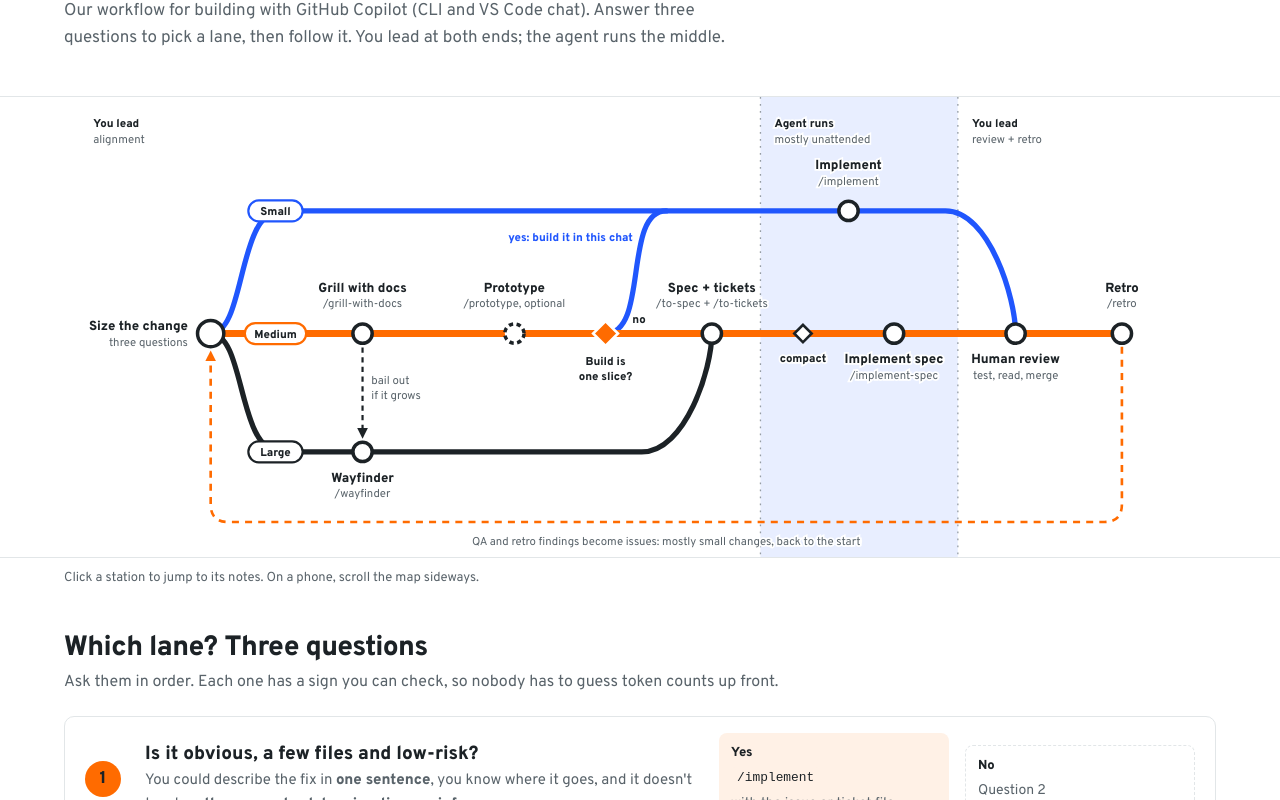
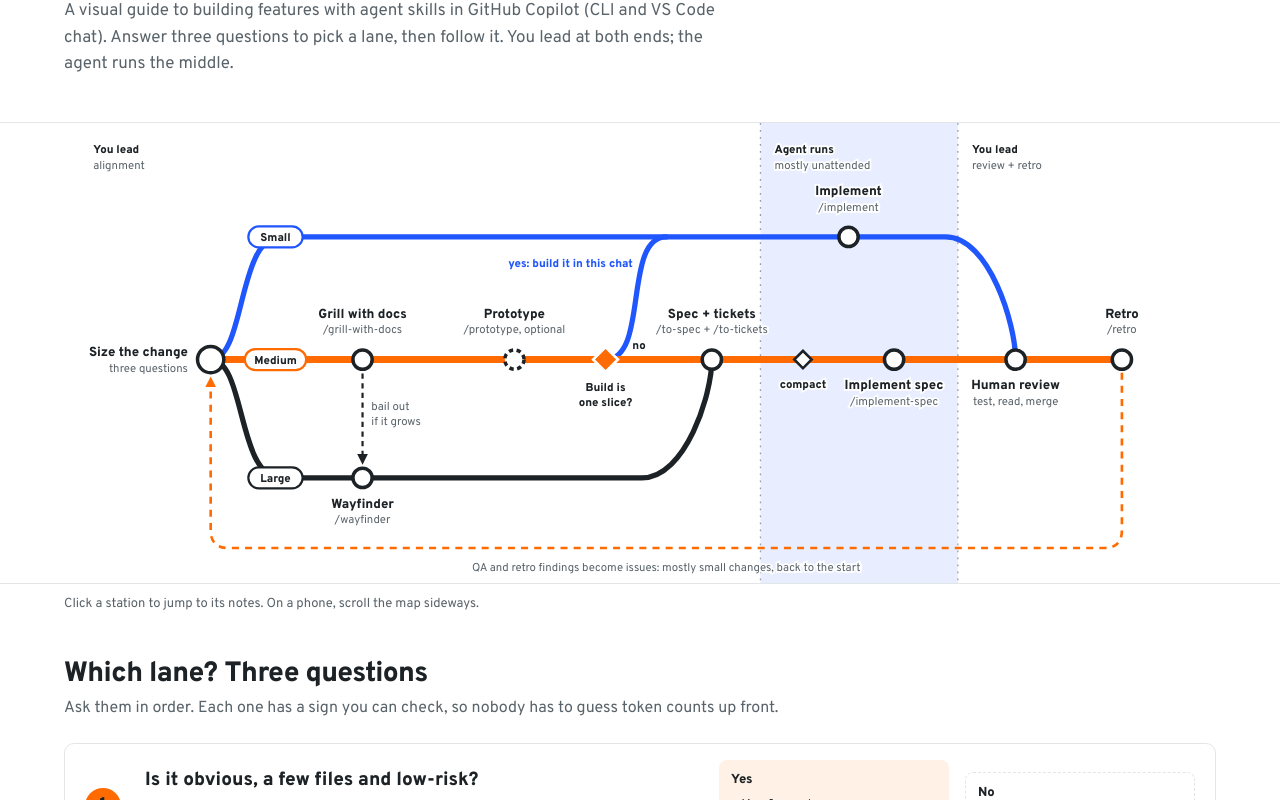
Before and after one commit to KonradZwl/skills-usage-map, a plain HTML site: page index.html in a window 1280 px wide. Shown: the part 109-909 px from the top of the page. Drawn offline with Linux system fonts and the light colour scheme; a web font is replaced by a local one.

Commit message:
Update lede paragraph for clarity

```diff
--- a/index.html
+++ b/index.html
@@ -573,7 +573,7 @@
   <header class="band">
     <div class="wrap">
       <h1>From idea to merge: which skill, when</h1>
-      <p class="lede">Our workflow for building with GitHub Copilot (CLI and VS Code chat). Answer three questions to
+      <p class="lede">A visual guide to building features with agent skills in GitHub Copilot (CLI and VS Code chat). Answer three questions to
         pick a lane, then follow it. You lead at both ends; the agent runs the middle.</p>
     </div>
   </header>
```
